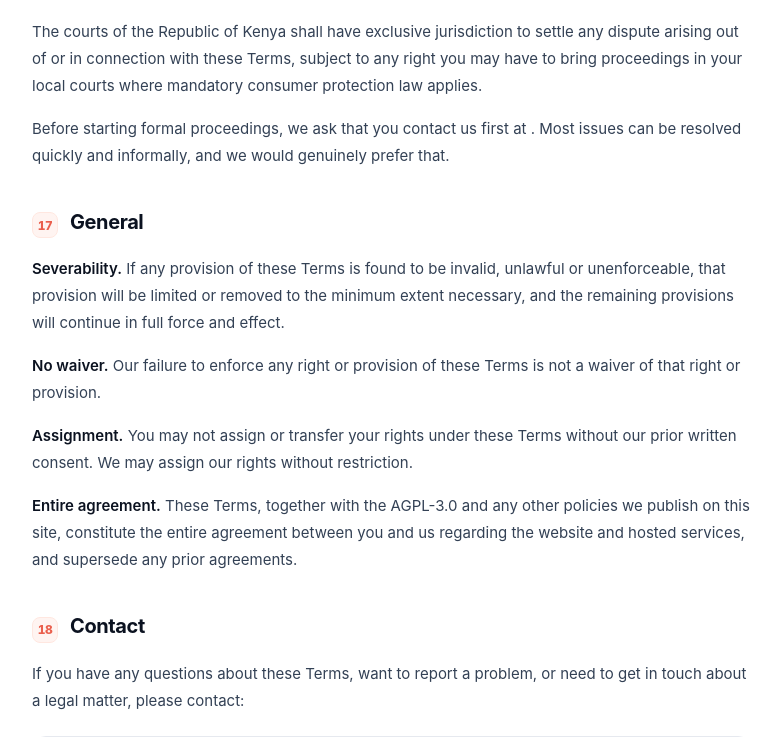
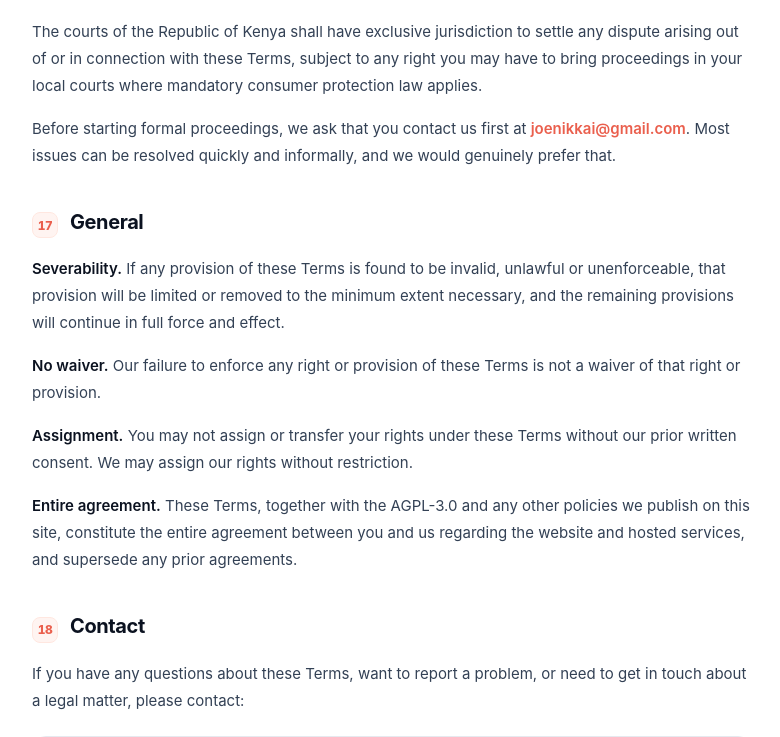
Before and after one commit to joenikkai/salmon, a SvelteKit app in the folder site/salmon/: page /terms-of-use in a window 1280 px wide. Shown: the part 6766-7503 px from the top of the page, without its empty margins (386-1166 px from the left). Built offline with nearby package versions, Linux system fonts and the light colour scheme.

Commit message:
fix: hard coded contacts

```diff
--- a/site/salmon/src/routes/license/+page.svelte
+++ b/site/salmon/src/routes/license/+page.svelte
@@ -1,7 +1,7 @@
 <script>
     import { Sitename } from "$lib";
-    import {e} from "$env/static/public"
 
+    const CONTACT_EMAIL = 'joewamwaniki@gmail.com';
     // Loads your ./LICENSE file as a raw string (Vite `?raw` import).
     // Adjust the relative path if this route lives elsewhere.
     import licenseText from "../../../LICENSE?raw";
@@ -215,7 +215,7 @@
 
                 <div class="hero-actions">
                     <a class="btn btn-primary" href="/license/request">Request a licence</a>
-                    <a class="btn btn-outline" href={PUBLIC_SALMON_MAINTAINERS_EMAIL}>Email the maintainer</a>
+                    <a class="btn btn-outline" href={CONTACT_EMAIL}>Email the maintainer</a>
                 </div>
             </div>
 
--- a/site/salmon/src/routes/terms-of-use/+page.svelte
+++ b/site/salmon/src/routes/terms-of-use/+page.svelte
@@ -1,11 +1,11 @@
 <script lang="ts">
     import { onMount } from "svelte";
     import { Sitename } from "$lib";
-    import {PUBLIC_SALMON_LEGAL_EMAIL} from "$env/static/public"
+    // import {PUBLIC_SALMON_LEGAL_EMAIL} from "$env/static/public"
 
     const LAST_UPDATED = "15 September 2026";
     const EFFECTIVE_DATE = "15 September 2026";
-    const CONTACT_EMAIL = PUBLIC_SALMON_LEGAL_EMAIL;
+    const CONTACT_EMAIL =  'joenikkai@gmail.com';
     const GOVERNING_LAW = "the Republic of Kenya";
 
     const sections = [
```
